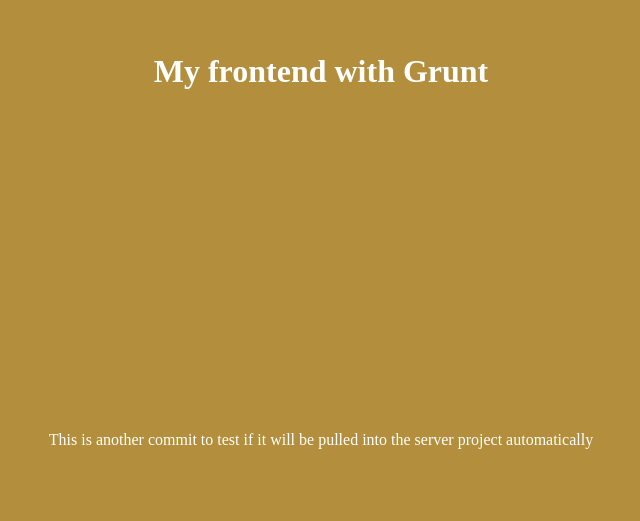
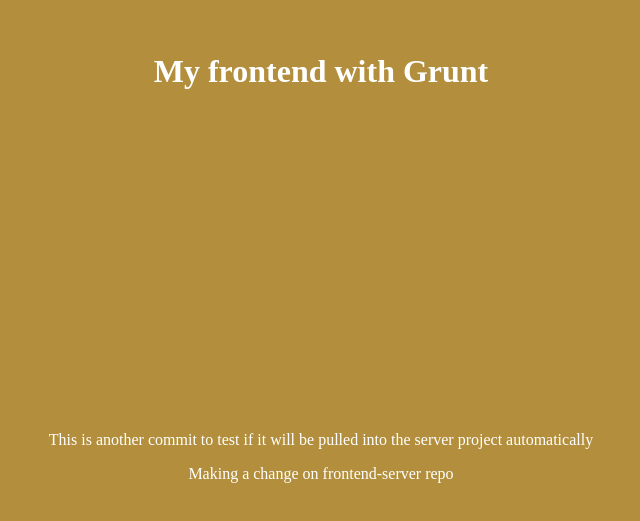
Before and after one commit to gercheq/fondue-client, a plain HTML site: page index.html in a window 1280 px wide. Shown: the part 267-788 px from the top of the page, without its empty margins (319-959 px from the left). Drawn offline with Linux system fonts and the light colour scheme.

Commit message:
updates the index file from the parent repo

```diff
--- a/index.html
+++ b/index.html
@@ -7,5 +7,6 @@
   <body>
     <h1>My frontend with Grunt</h1>
     <p>This is another commit to test if it will be pulled into the server project automatically</p>
+    <p>Making a change on frontend-server repo</p>
   </body>
 </html>
```
